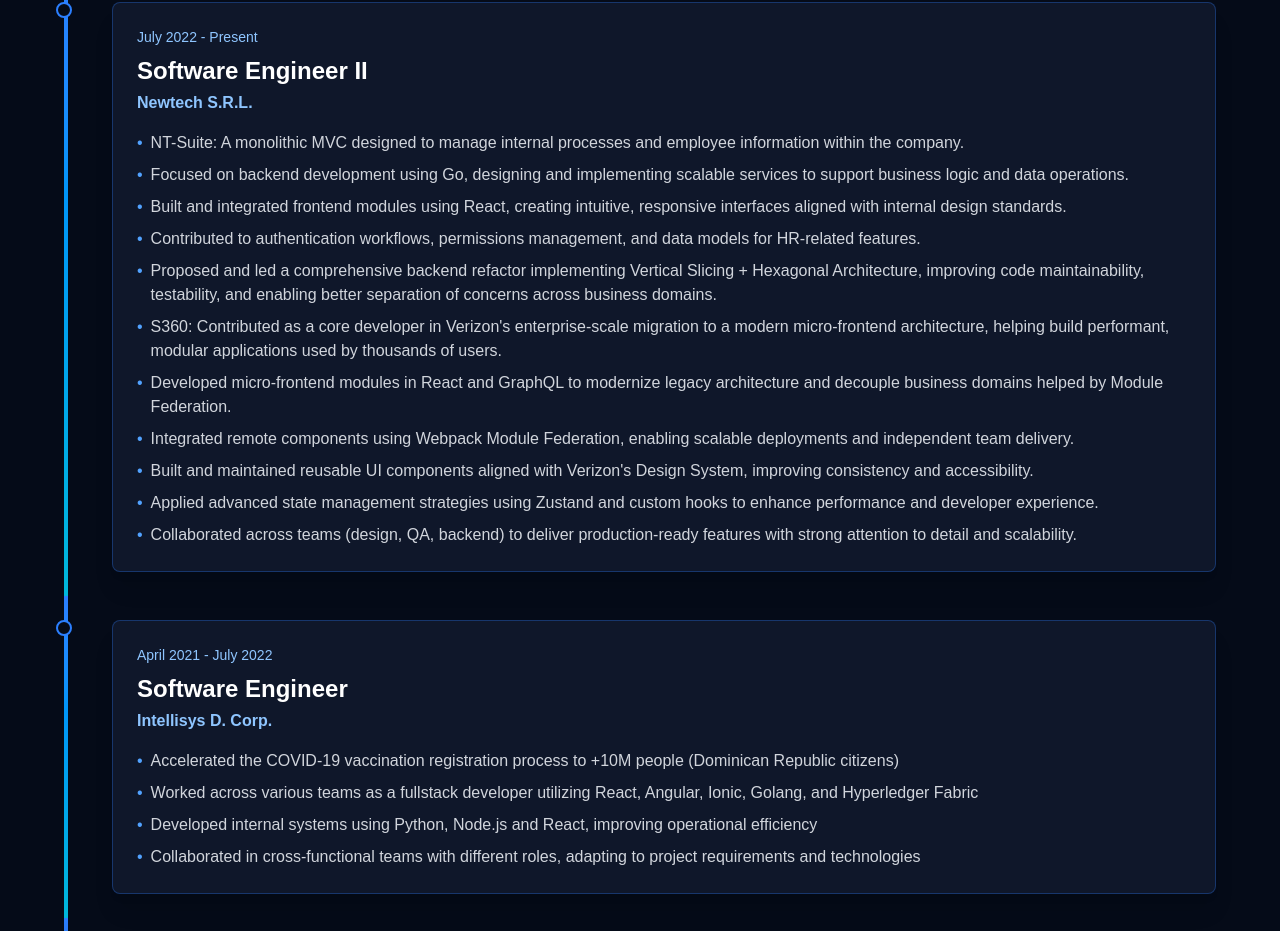
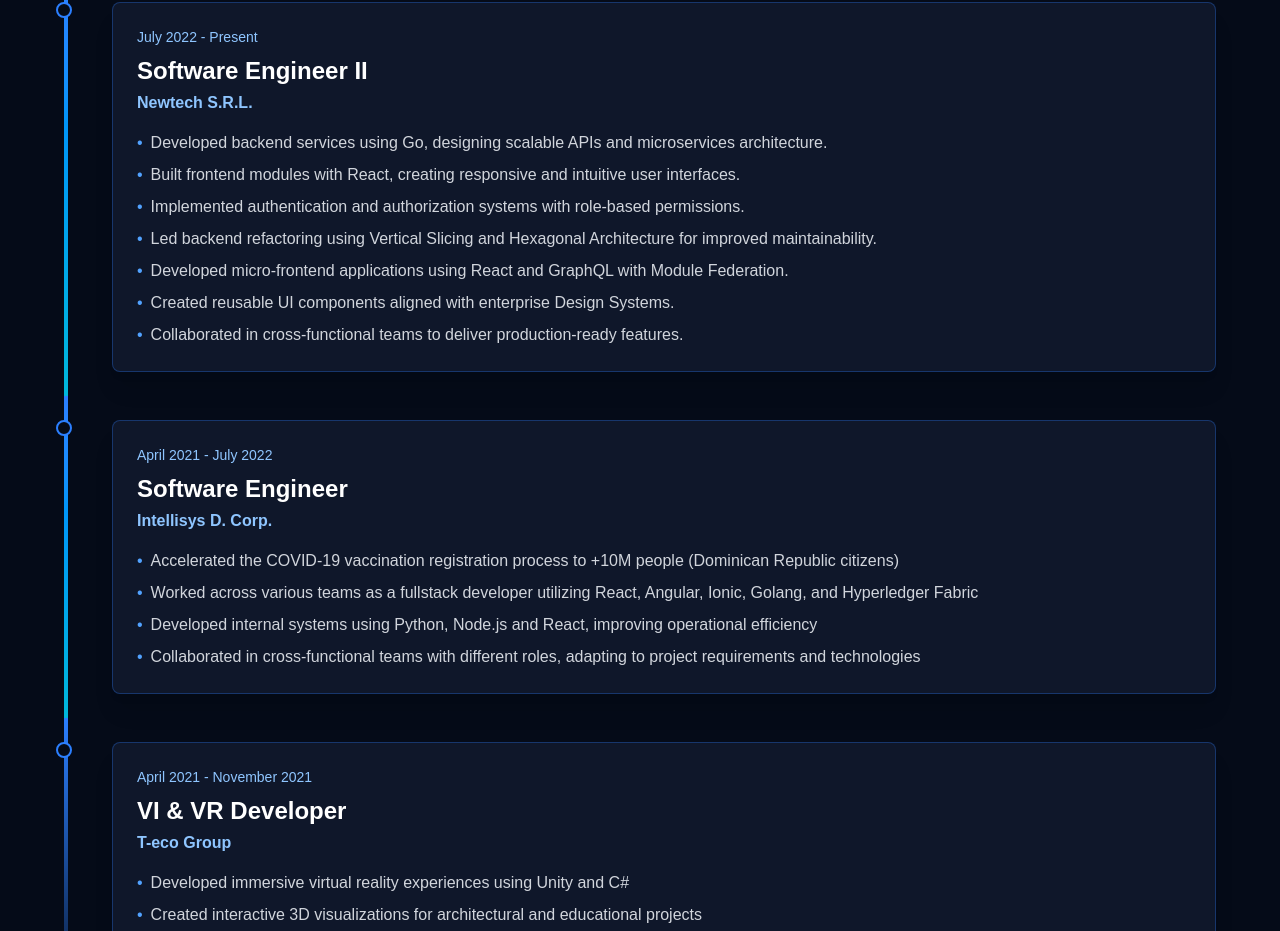
Before and after one commit to Lenugo/me, a React (Vite) app: page / in a window 1280 px wide. Shown: the part 2572-3503 px from the top of the page. Built offline with nearby package versions, Linux system fonts and the light colour scheme.

Commit message:
refactor: simplify Newtech experience points for recruiters

```diff
--- a/src/constants/index.js
+++ b/src/constants/index.js
@@ -11,17 +11,13 @@
     company_name: "Newtech S.R.L.",
     date: "July 2022 - Present",
     points: [
-      "NT-Suite: A monolithic MVC designed to manage internal processes and employee information within the company.",
-      "Focused on backend development using Go, designing and implementing scalable services to support business logic and data operations.",
-      "Built and integrated frontend modules using React, creating intuitive, responsive interfaces aligned with internal design standards.",
-      "Contributed to authentication workflows, permissions management, and data models for HR-related features.",
-      "Proposed and led a comprehensive backend refactor implementing Vertical Slicing + Hexagonal Architecture, improving code maintainability, testability, and enabling better separation of concerns across business domains.",
-      "S360: Contributed as a core developer in Verizon's enterprise-scale migration to a modern micro-frontend architecture, helping build performant, modular applications used by thousands of users.",
-      "Developed micro-frontend modules in React and GraphQL to modernize legacy architecture and decouple business domains helped by Module Federation.",
-      "Integrated remote components using Webpack Module Federation, enabling scalable deployments and independent team delivery.",
-      "Built and maintained reusable UI components aligned with Verizon's Design System, improving consistency and accessibility.",
-      "Applied advanced state management strategies using Zustand and custom hooks to enhance performance and developer experience.",
-      "Collaborated across teams (design, QA, backend) to deliver production-ready features with strong attention to detail and scalability."
+      "Developed backend services using Go, designing scalable APIs and microservices architecture.",
+      "Built frontend modules with React, creating responsive and intuitive user interfaces.",
+      "Implemented authentication and authorization systems with role-based permissions.",
+      "Led backend refactoring using Vertical Slicing and Hexagonal Architecture for improved maintainability.",
+      "Developed micro-frontend applications using React and GraphQL with Module Federation.",
+      "Created reusable UI components aligned with enterprise Design Systems.",
+      "Collaborated in cross-functional teams to deliver production-ready features."
     ],
   },
   {
```
